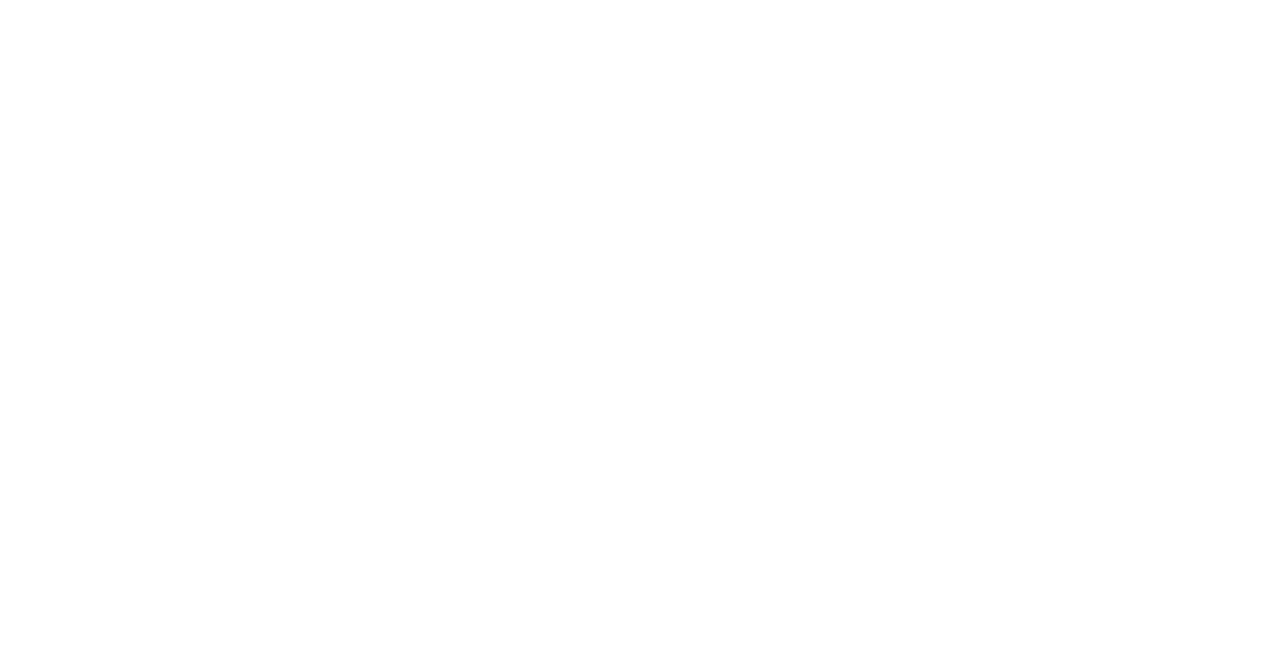
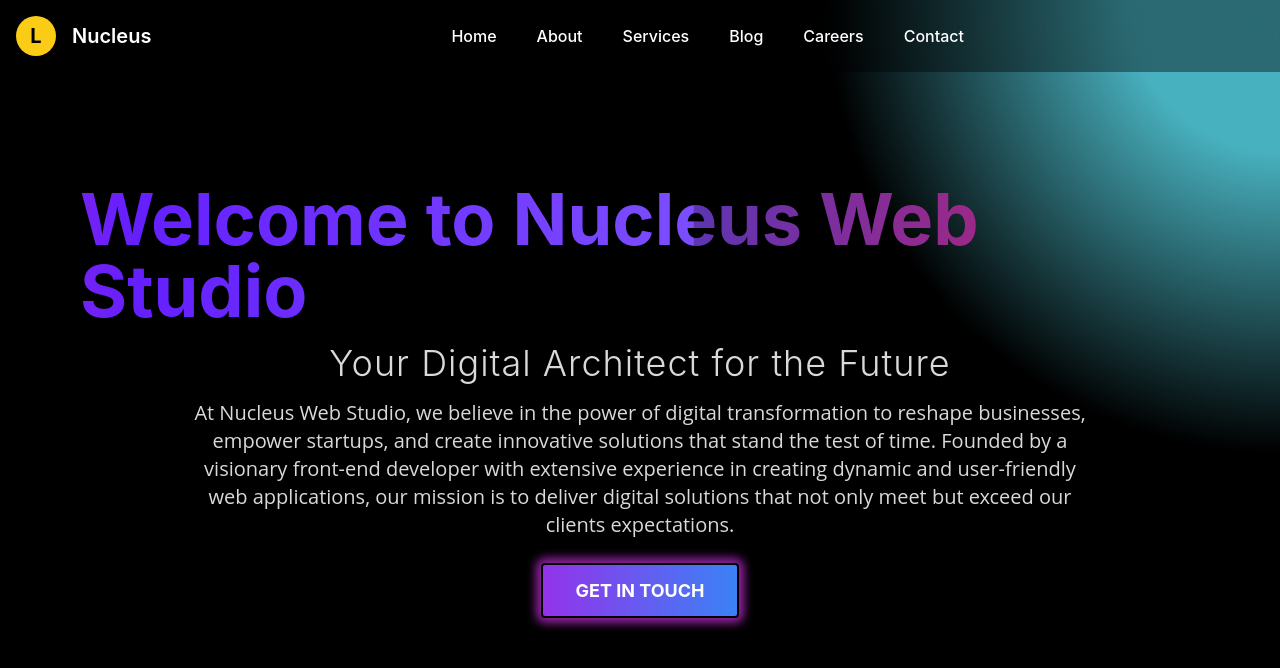
Before and after one commit to ElhamDevelopmentStudio/MyCompany, a React (Vite) app: page /about in a window 1280 px wide. Before the commit this address had no page. Shown: the top 668 px of the page. Built offline with nearby package versions, Linux system fonts and the light colour scheme.

Commit message:
added about page

```diff
--- a/src/App.jsx
+++ b/src/App.jsx
@@ -3,7 +3,9 @@
 import ServicesPage from './Components/ServicesPage/Services';
 import { AnimatePresence } from "framer-motion";
 import GradientButton from "./Components/Home/GradientButton";
-import LandingPage from "./Components/Home/Home";
+import DynamicGradientButton from "./Components/Helpers/DynamicGradientButton";
+import { MdStar } from "react-icons/md";
+import AboutUs from "./Components/About/AboutUs";
 
 const App = () => {
   return (
@@ -15,6 +17,7 @@
             <Route path="/services" element={<ServicesPage />} />
 
             <Route path="/button" element={<GradientButton />} />
+            <Route path="/about" element={<AboutUs />} />
           </Routes>
         </AnimatePresence>
       </div>
--- /dev/null
+++ b/src/Components/About/AboutUs.css
@@ -0,0 +1,173 @@
+/* style.css */
+
+/* Define keyframes for the gradient shadow animation */
+@keyframes chasingGradientShadow {
+  0%, 100% {
+    box-shadow: 0 0 15px rgba(104, 84, 249, 0.7), 0 0 20px rgba(104, 84, 249, 0.5);
+  }
+  50% {
+    box-shadow: 0 0 20px rgba(104, 84, 249, 0.7), 0 0 25px rgba(104, 84, 249, 0.5);
+  }
+}
+
+.gradient-shadow-button span:first-child {
+  animation: chasingGradientShadow 3s infinite linear;
+}
+
+/* AboutUs.css */
+.about-gradient-button {
+  display: inline-flex;
+  align-items: center;
+  justify-content: center;
+  font-size: 1rem;
+  font-weight: bold;
+  text-transform: uppercase;
+  transition: all 0.3s ease;
+  position: relative;
+  overflow: hidden;
+  z-index: 1;
+  border-radius: 0.375rem;
+  box-shadow: 0 10px 15px -3px rgba(100, 100, 111, 0.2);
+  /* Add more properties as needed */
+}
+
+.about-gradient-button:before {
+  content: '';
+  position: absolute;
+  top: 1px;
+  left: 1px;
+  right: 1px;
+  bottom: 1px;
+  background: linear-gradient(45deg, #833ab4, #fd1d1d, #fcb045);
+  z-index: -1;
+  transition: opacity 0.3s;
+  border-radius: 0.375rem;
+  /* Add more properties as needed */
+}
+
+.about-gradient-button:hover:before {
+  opacity: 0;
+}
+
+:root {
+  --button-height: 2.5rem; /* Default height */
+  --button-width-small: 150px; /* Default small width */
+  --button-width-medium: 200px; /* Medium screens */
+  --button-width-large: 250px; /* Large screens */
+}
+
+@keyframes moveShadow {
+  0% {
+    box-shadow: 0 0 10px 5px #904e95;
+  }
+  25% {
+    box-shadow: 0 0 10px 5px #1d98a8;
+  }
+  50% {
+    box-shadow: 0 0 10px 5px #904e95;
+  }
+  75% {
+    box-shadow: 0 0 10px 5px #960eab;
+  }
+  100% {
+    box-shadow: 0 0 10px 5px #904e95;
+  }
+}
+
+.about-gradient-button {
+  animation: moveShadow 3s infinite linear;
+}
+
+
+
+.gradient-text {
+  background: linear-gradient(
+    90deg,
+    #5e35b1, #d81b60, #ff4081, #651fff, #7c4dff
+  );
+  background-size: 200% auto;
+  color: #fff;
+  background-clip: text;
+  text-fill-color: transparent;
+  -webkit-background-clip: text;
+  -webkit-text-fill-color: transparent;
+  display: inline-block;
+  animation: GradientShift 40s linear infinite;
+}
+
+@keyframes GradientShift {
+  0% { background-position: 200% 0; }
+  100% { background-position: -200% 0; }
+}
+
+@keyframes movingGradient {
+  0% { background-position: 100% 50%; }
+  100% { background-position: 0% 50%; }
+}
+
+.subtitle {
+  color: rgba(255, 255, 255, 0.85);
+  text-shadow: 0 2px 4px rgba(0, 0, 0, 0.5); /* Subtle text shadow for depth */
+  letter-spacing: 1px;
+  text-shadow: 1px 1px 5px rgba(0, 0, 0, 0.5);
+}
+
+.description {
+  color: rgba(255, 255, 255, 0.75);
+  line-height: 1.6;
+  color: rgba(255, 255, 255, 0.85);
+  font-family: 'Open Sans', sans-serif; /* Example: Using a different font for the description */
+  margin: 0 auto 2rem;
+}
+
+@keyframes colorCycle {
+  0%, 100% {
+    background: radial-gradient(circle at top right, #833ab4 10%, #000 30%);
+  }
+  25% {
+    background: radial-gradient(circle at top right, #fd1d1d 10%, #000 30%);
+  }
+  50% {
+    background: radial-gradient(circle at top right, #fcb045 10%, #000 30%);
+  }
+  75% {
+    background: radial-gradient(circle at top right, #48b1bf 10%, #000 30%);
+  }
+}
+
+.spotlight-gradient {
+  animation: colorCycle 8s infinite ease;
+}
+
+
+@media (min-width: 640px) {
+  .about-gradient-button {
+    padding: 0.75rem 2rem;
+    font-size: 1.125rem;
+    /* Additional responsive adjustments */
+  }
+}
+
+@media (min-width: 768px) {
+  .gradient-text {
+    font-size: 4rem; /* Adjusting title size for tablets */
+  }
+
+  .subtitle {
+    font-size: 2rem; /* Adjusting subtitle size for tablets */
+  }
+}
+
+@media (min-width: 1024px) {
+  .gradient-text {
+    font-size: 5rem; /* Adjusting title size for desktop */
+  }
+
+  .subtitle {
+    font-size: 2.5rem; /* Adjusting subtitle size for desktop */
+  }
+
+  .description {
+    font-size: 1.25rem; /* Adjusting description size for desktop */
+  }
+}
--- /dev/null
+++ b/src/Components/About/AboutUs.jsx
@@ -0,0 +1,74 @@
+import { motion } from "framer-motion";
+import TranslucentNavbar from "../Home/Navbar"; // Assuming you have this component created
+import "./AboutUs.css"; // Assuming you have created a CSS file for non-Tailwind styles
+
+const buttonVariants = {
+  hover: {
+    scale: 1.1,
+    transition: { yoyo: Infinity, duration: 0.4 },
+  },
+  tap: {
+    scale: 0.95,
+  },
+};
+
+const titleVariants = {
+  initial: { opacity: 0 },
+  animate: {
+    opacity: 1,
+    transition: { delay: 0.2, duration: 1 },
+  },
+};
+
+const AboutUs = () => {
+  return (
+    <div
+      className="min-h-screen flex flex-col spotlight-gradient text-white"
+      // ... any other styles or attributes
+    >
+      <TranslucentNavbar />
+      <motion.div
+        className="flex-grow flex flex-col justify-center items-center px-4 sm:px-8 lg:px-20"
+        initial="initial"
+        animate="animate"
+      >
+        {/* Your text content here */}
+        <motion.h1
+          className="text-3xl sm:text-5xl md:text-6xl lg:text-7xl font-bold leading-none mb-4 gradient-text"
+          variants={titleVariants}
+        >
+          Welcome to Nucleus Web Studio
+        </motion.h1>
+        <motion.h2
+          className="subtitle text-xl sm:text-2xl md:text-3xl lg:text-4xl font-light mb-4 text-center"
+          variants={titleVariants}
+          initial="initial"
+          animate="animate"
+        >
+          Your Digital Architect for the Future
+        </motion.h2>
+        <p className="description text-center mb-6 text-lg sm:text-xl leading-relaxed max-w-4xl mx-auto">
+          At Nucleus Web Studio, we believe in the power of digital
+          transformation to reshape businesses, empower startups, and create
+          innovative solutions that stand the test of time. Founded by a
+          visionary front-end developer with extensive experience in creating
+          dynamic and user-friendly web applications, our mission is to deliver
+          digital solutions that not only meet but exceed our clients
+          expectations.
+        </p>
+        {/* Button with gradient effect */}
+        <motion.button
+          className="about-gradient-button relative inline-block px-8 py-3 rounded overflow-hidden border-2 border-transparent"
+          variants={buttonVariants}
+          whileHover="hover"
+          whileTap="tap"
+        >
+          <span className="absolute inset-0 bg-gradient-to-r from-purple-600 to-blue-500"></span>
+          <span className="relative">Get in touch</span>
+        </motion.button>
+      </motion.div>
+    </div>
+  );
+};
+
+export default AboutUs;
--- /dev/null
+++ b/src/Components/Helpers/DynamicGradientButton.jsx
@@ -0,0 +1,86 @@
+import { motion } from "framer-motion";
+import styles from "./DynamicGradientButton.module.css";
+import PropTypes from "prop-types";
+
+// Define a variety of animation patterns for the button
+const animationVariants = {
+  leftToRight: {
+    initial: { x: -100, opacity: 0 },
+    animate: { x: 0, opacity: 1, transition: { duration: 0.5 } },
+  },
+  rightToLeft: {
+    initial: { x: 100, opacity: 0 },
+    animate: { x: 0, opacity: 1, transition: { duration: 0.5 } },
+  },
+  breathing: {
+    animate: {
+      scale: [1, 1.05, 1],
+      opacity: [0.7, 1, 0.7],
+      transition: { repeat: Infinity, duration: 2 },
+    },
+  },
+  strobe: {
+    animate: {
+      opacity: [0, 1, 0],
+      transition: { repeat: Infinity, duration: 0.5 },
+    },
+  },
+  // Add more animation patterns as needed
+};
+
+const DynamicGradientButton = ({
+  children,
+  icon,
+  animationType = "leftToRight", // Default animation
+  gradientColors = ["from-purple-400", "to-pink-500"], // Default gradient colors
+  applyTo = "background", // or 'shadow'/'border'
+  ...props
+}) => {
+  // Dynamic style adjustments for gradients
+  const dynamicStyle = {
+    ...(applyTo === "shadow" && {
+      boxShadow: `0 4px 6px -1px rgba(0, 0, 0, 0.1), inset 0 -4px 6px -1px var(--tw-gradient-stops)`,
+    }),
+    ...(applyTo === "border" && {
+      borderImage: `linear-gradient(${gradientColors.join(", ")}) 1`,
+    }),
+  };
+
+  return (
+    <motion.button
+      className={`${styles.button} ${
+        applyTo === "background" ? "bg-gradient-to-r" : ""
+      }`}
+      style={dynamicStyle}
+      variants={animationVariants[animationType]}
+      initial="initial"
+      animate="animate"
+      {...props}
+    >
+      {icon && <span className="icon">{icon}</span>}
+      {children}
+    </motion.button>
+  );
+};
+
+DynamicGradientButton.propTypes = {
+  children: PropTypes.node.isRequired,
+  icon: PropTypes.element,
+  animationType: PropTypes.oneOf([
+    "leftToRight",
+    "rightToLeft",
+    "breathing",
+    "strobe",
+  ]), // Specify other animation types as needed
+  gradientColors: PropTypes.arrayOf(PropTypes.string),
+  applyTo: PropTypes.oneOf(["background", "shadow", "border"]),
+};
+
+// Default props
+DynamicGradientButton.defaultProps = {
+  animationType: "leftToRight",
+  gradientColors: ["from-purple-400", "to-pink-500"],
+  applyTo: "background",
+};
+
+export default DynamicGradientButton;
--- /dev/null
+++ b/src/Components/Helpers/DynamicGradientButton.module.css
@@ -0,0 +1,4 @@
+.button {
+  @apply relative inline-flex items-center justify-center px-4 py-2 border text-white font-bold text-sm rounded-md overflow-hidden;
+  transition: all 0.3s ease-in-out;
+}
--- a/src/Components/Home/HomeHero.jsx
+++ b/src/Components/Home/HomeHero.jsx
@@ -149,7 +149,7 @@
         </div>
 
         <div className="flex flex-col max-w-xl">
-          <h1 className="text-3xl sm:text-4xl md:text-5xl lg:text-6xl font-bold mb-6">
+          <h1 className="hero-text-gradient text-3xl sm:text-4xl md:text-5xl lg:text-6xl font-bold mb-6">
             Welcome to Nucleus Web Studio
           </h1>
           <p className="text-md sm:text-lg md:text-xl lg:text-2xl mb-8">
```
Also changed, not shown: public/image13.jpg (added).
